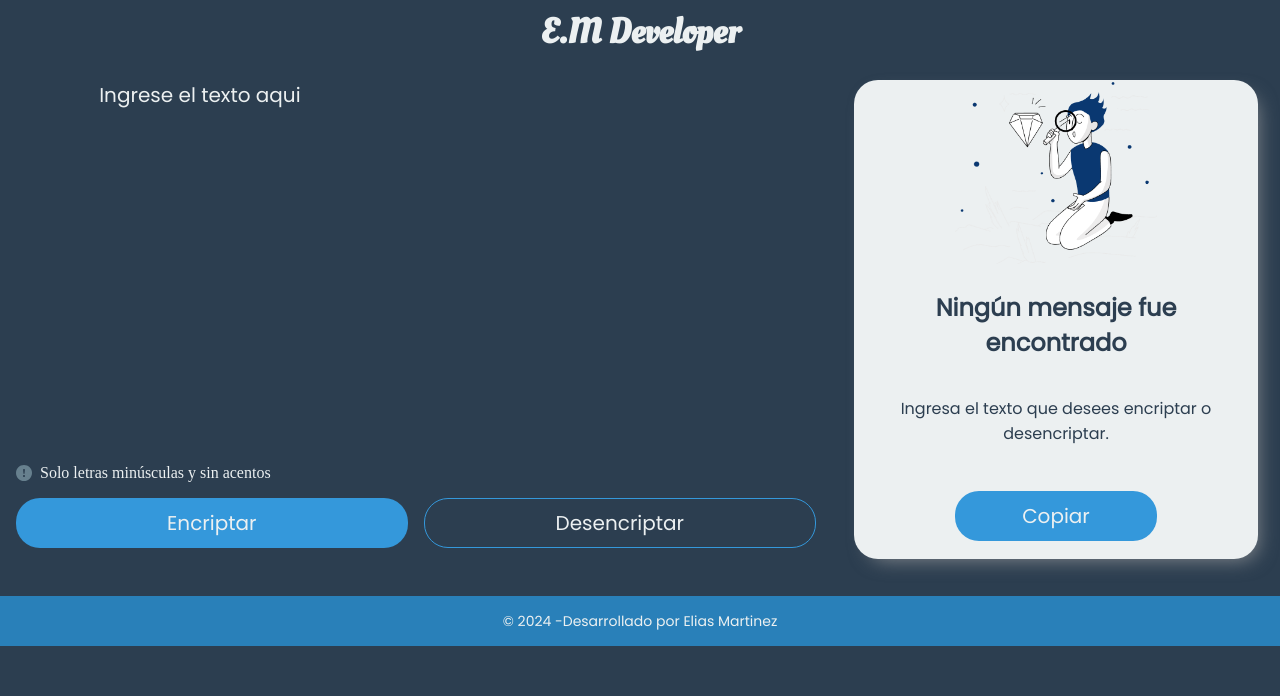
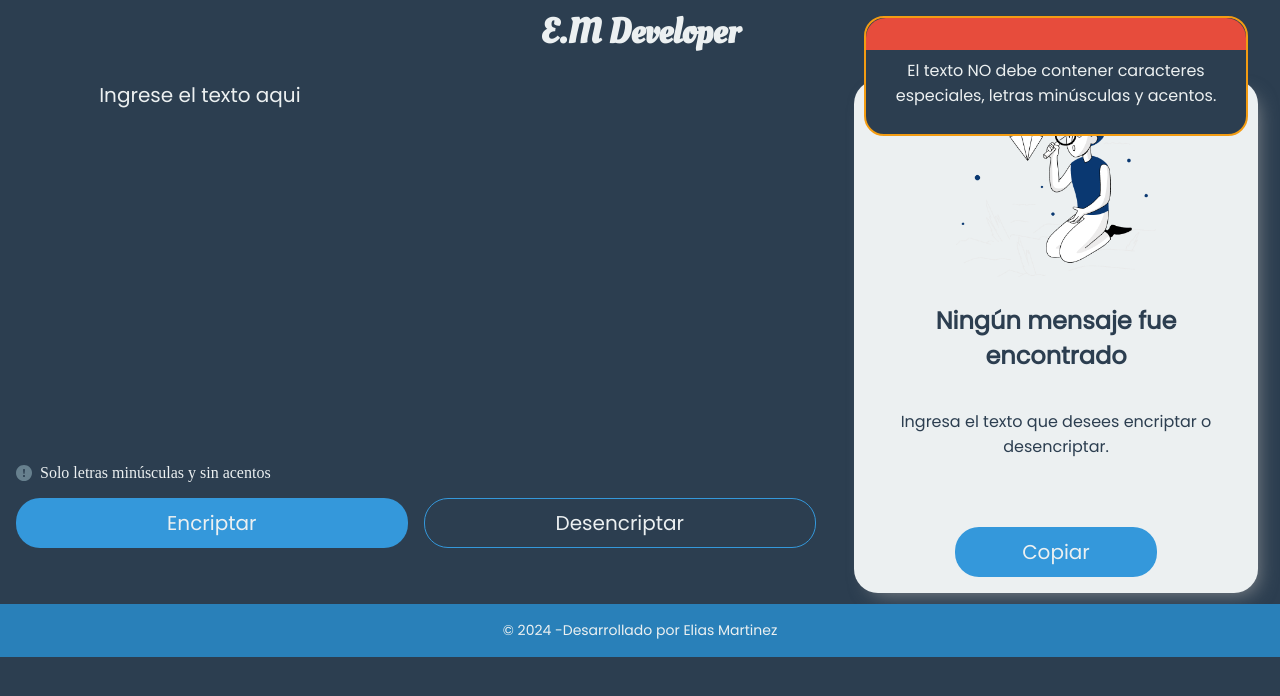
Before and after one commit to elias-92/encriptador-texto-alura, a plain HTML site: page index.html in a window 1280 px wide. Both pictures are taken after a click on the button "Encriptar". Drawn offline with Linux system fonts and the light colour scheme.

Commit message:
Agregar modal y terminar proyecto

```diff
--- a/css/styles.css
+++ b/css/styles.css
@@ -3,17 +3,6 @@
   padding: 0;
   box-sizing: border-box;
 }
-body {
-  display: flex;
-  flex-direction: column;
-  min-width: 300px;
-  max-height: 100vh;
-  background-color: var(--backgroundColor);
-}
-main {
-  flex: 1;
-}
-
 :root {
   --primaryColor: #2c3e50; /* Azul oscuro */
   --secondaryColor: #3498db; /* Azul */
@@ -26,6 +15,16 @@ main {
   --errorColor: #e74c3c; /* Rojo */
   --fontFamilyLogo: 'Oleo Script', system-ui;
   --fontFamily: 'Poppins', sans-serif;
+}
+body {
+  display: flex;
+  flex-direction: column;
+  min-width: 300px;
+  max-height: 100vh;
+  background-color: var(--backgroundColor);
+}
+main {
+  flex: 1;
 }
 
 /* Header */
@@ -96,6 +95,7 @@ header {
 .action-btn {
   width: 80%;
   height: 50px;
+  margin-bottom: 0.5rem;
   border: none;
   border-radius: 24px;
   background-color: var(--secondaryColor);
@@ -155,10 +155,18 @@ header {
   font-size: 16px;
   font-weight: 400;
 }
+#respuestaContainer {
+  flex: 1;
+  width: 100%;
+  height: 100%;
+  margin: 1rem 0;
+}
 .textarea-output {
-  width: 80%;
+  width: 100%;
+  height: 100%;
+  min-height: 10rem;
   margin: auto;
-  min-height: 2rem;
+  padding: 1rem;
   background-color: transparent;
   border: none;
   resize: none;
@@ -171,12 +179,11 @@ header {
 /* Footer */
 
 footer {
-  min-width: 100%;
-  height: 50px;
   display: flex;
   flex-direction: column;
   justify-content: center;
   align-items: center;
+  min-width: 100%;
   gap: 1rem;
   background-color: var(--hoverColor);
 }
@@ -185,7 +192,49 @@ footer p {
   font-family: var(--fontFamily);
   color: var(--textColor);
   text-align: center;
+  padding: 1rem;
 }
+
+/* Modal para alerta */
+.modal-container {
+  position: fixed;
+  top: 1rem;
+  right: -30vw;
+  width: 90vw;
+  min-height: 15vh;
+  background-color: var(--primaryColor);
+  z-index: 100;
+  color: var(--textColor);
+  border: 2px solid var(--warningColor);
+  border-radius: 20px;
+  transition: 0.3s ease;
+}
+
+.modal-container.active {
+  right: 0.5rem;
+}
+
+.modal-text {
+  padding: 0.5rem;
+  font-family: var(--fontFamily);
+  font-size: 16px;
+  text-align: center;
+}
+.success-color {
+  width: 100%;
+  height: 2rem;
+  background-color: var(--successColor);
+  border-radius: 20px 20px 0 0;
+}
+.error-color {
+  width: 100%;
+  height: 2rem;
+  background-color: var(--errorColor);
+  border-radius: 20px 20px 0 0;
+}
+
+/* Breackpoitns */
+
 @media screen and (min-width: 768px) {
   .button-container {
     flex-direction: row;
@@ -205,7 +254,14 @@ footer p {
   .copy-btn {
     width: 50%;
   }
+  .modal-container {
+    width: 30vw;
+  }
+  .modal-container.active {
+    right: 2rem;
+  }
 }
+
 @media screen and (min-width: 992px) {
   main {
     display: flex;
@@ -227,11 +283,11 @@ footer p {
     width: 35%;
   }
   .decrytion-container {
-    height: 90%;
+    height: 95%;
   }
   .decrytion-container img {
     display: block;
-    width: 50%;
+    width: 200px;
     margin: 0 auto;
   }
   .copy-btn {
--- a/index.html
+++ b/index.html
@@ -29,7 +29,7 @@
     <header>
       <h1 class="logo">E.M Developer</h1>
     </header>
-    <main>
+    <main id="main">
       <section id="encryptionSection">
         <div class="textarea-container">
           <textarea
--- a/js/app.js
+++ b/js/app.js
@@ -2,7 +2,10 @@ function procesarTexto(callback) {
   const inputText = document.querySelector('#encriptar').value
 
   if (!caracteresEspeciales(inputText)) {
-    alert('El texto NO debe contener caracteres especiales, letras minúsculas y acentos.')
+    alertModal(
+      'El texto NO debe contener caracteres especiales, letras minúsculas y acentos.',
+      'error-color'
+    )
     return
   }
   // El callback seria quitarEncriptacion o agregarEncriptacion dependiendo del btn presionado
@@ -67,15 +70,46 @@ function quitarEncriptacion(texto) {
   // Reemplazar cada palabra por su equivalente en la clave
   return texto.replace(regex, (match) => clave[match])
 }
+// Funcion para verificar carectere especiales, acentos y mayusculas
 function caracteresEspeciales(texto) {
   return /^[a-z\s]+$/.test(texto)
 }
+// Funcion para copiar texto
 async function copiarContenido() {
   const texto = document.querySelector('.textarea-output').value
   try {
     await navigator.clipboard.writeText(texto)
-    alert('Contenido copiado al portapapeles')
+    alertModal('Contenido copiado al portapapeles', 'success-color')
   } catch (err) {
-    alert('Error al copiar: ', err)
+    alertModal('Error al copiar: ' + err, 'error-color')
   }
 }
+// Funcion para mostrar modal de alertas
+function alertModal(message, color) {
+  const showModal = document.getElementById('main')
+
+  const alertContainer = document.createElement('div')
+  alertContainer.classList.add('modal-container')
+
+  const backgroundColor = document.createElement('div')
+  backgroundColor.classList.add(color)
+  alertContainer.appendChild(backgroundColor)
+
+  const texto = document.createElement('p')
+  texto.classList.add('modal-text')
+  texto.textContent = message
+  alertContainer.appendChild(texto)
+
+  showModal.appendChild(alertContainer)
+
+  // Agregar la clase 'active' después de un breve retraso
+  setTimeout(() => {
+    alertContainer.classList.add('active')
+  }, 10)
+
+  // Eliminar el modal y la clase 'active' después de 3000 milisegundos
+  setTimeout(() => {
+    alertContainer.classList.remove('active')
+    showModal.removeChild(alertContainer)
+  }, 3000)
+}
```
